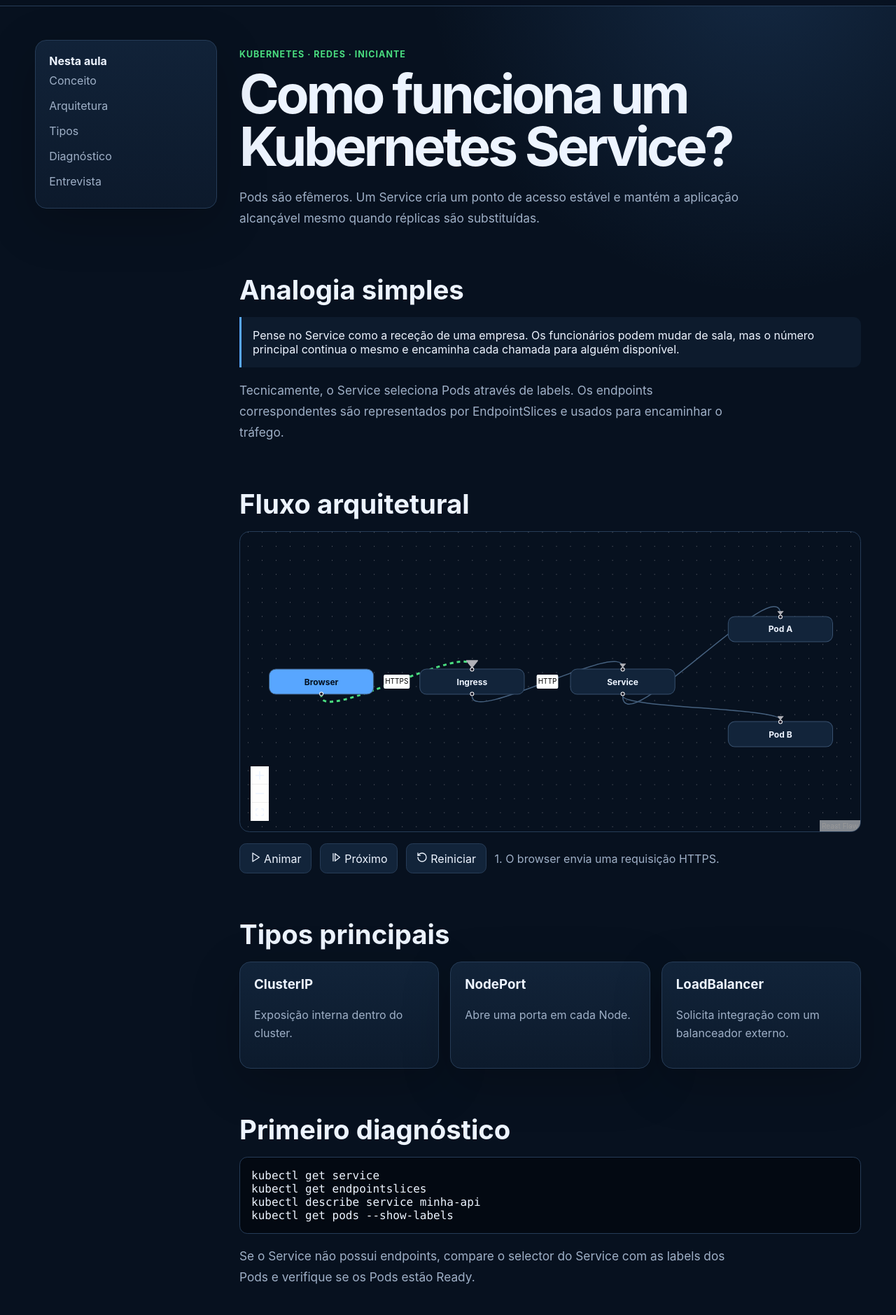
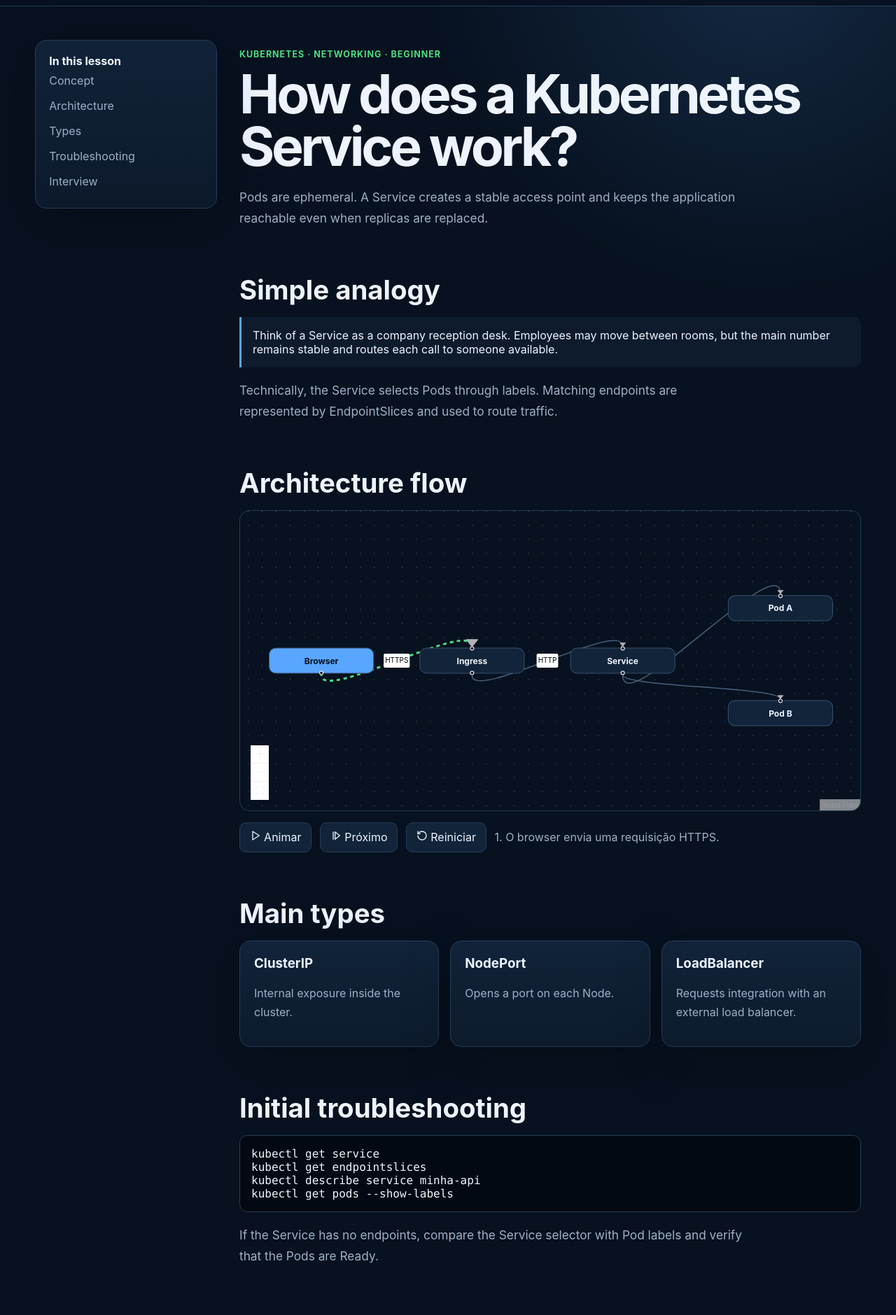
Before and after one commit to josecarlosjr/it_wiki, a Next.js app: page /aprender/kubernetes-service in a window 1280 px wide. Shown: the part 60-1939 px from the top of the page at 70% size. Built offline with nearby package versions, Linux system fonts and the light colour scheme.

Commit message:
feat: make Kubernetes Service lesson bilingual

```diff
--- a/app/aprender/kubernetes-service/page.tsx
+++ b/app/aprender/kubernetes-service/page.tsx
@@ -1,73 +1,57 @@
+'use client';
+
 import Link from "next/link";
 import { ArchitecturePlayer } from "@/components/architecture-player";
-
-export const metadata = { title: "Kubernetes Service" };
+import { useLanguage } from "@/components/language-provider";
 
 export default function KubernetesServiceLesson() {
+  const { t } = useLanguage();
   return (
     <main className="main lesson-layout">
       <aside className="sidebar panel">
-        <strong>Nesta aula</strong>
-        <a href="#conceito">Conceito</a>
-        <a href="#arquitetura">Arquitetura</a>
-        <a href="#tipos">Tipos</a>
-        <a href="#diagnostico">Diagnóstico</a>
-        <a href="#entrevista">Entrevista</a>
+        <strong>{t('Nesta aula', 'In this lesson')}</strong>
+        <a href="#conceito">{t('Conceito', 'Concept')}</a>
+        <a href="#arquitetura">{t('Arquitetura', 'Architecture')}</a>
+        <a href="#tipos">{t('Tipos', 'Types')}</a>
+        <a href="#diagnostico">{t('Diagnóstico', 'Troubleshooting')}</a>
+        <a href="#entrevista">{t('Entrevista', 'Interview')}</a>
       </aside>
 
       <article className="article">
-        <p className="eyebrow">Kubernetes · Redes · Iniciante</p>
-        <h1>Como funciona um Kubernetes Service?</h1>
-        <p className="lead">
-          Pods são efêmeros. Um Service cria um ponto de acesso estável e mantém a aplicação
-          alcançável mesmo quando réplicas são substituídas.
-        </p>
+        <p className="eyebrow">Kubernetes · {t('Redes · Iniciante', 'Networking · Beginner')}</p>
+        <h1>{t('Como funciona um Kubernetes Service?', 'How does a Kubernetes Service work?')}</h1>
+        <p className="lead">{t('Pods são efêmeros. Um Service cria um ponto de acesso estável e mantém a aplicação alcançável mesmo quando réplicas são substituídas.', 'Pods are ephemeral. A Service creates a stable access point and keeps the application reachable even when replicas are replaced.')}</p>
 
         <section className="section" id="conceito">
-          <h2>Analogia simples</h2>
-          <div className="callout">
-            Pense no Service como a receção de uma empresa. Os funcionários podem mudar de sala,
-            mas o número principal continua o mesmo e encaminha cada chamada para alguém disponível.
-          </div>
-          <p className="lead">
-            Tecnicamente, o Service seleciona Pods através de labels. Os endpoints correspondentes
-            são representados por EndpointSlices e usados para encaminhar o tráfego.
-          </p>
+          <h2>{t('Analogia simples', 'Simple analogy')}</h2>
+          <div className="callout">{t('Pense no Service como a receção de uma empresa. Os funcionários podem mudar de sala, mas o número principal continua o mesmo e encaminha cada chamada para alguém disponível.', 'Think of a Service as a company reception desk. Employees may move between rooms, but the main number remains stable and routes each call to someone available.')}</div>
+          <p className="lead">{t('Tecnicamente, o Service seleciona Pods através de labels. Os endpoints correspondentes são representados por EndpointSlices e usados para encaminhar o tráfego.', 'Technically, the Service selects Pods through labels. Matching endpoints are represented by EndpointSlices and used to route traffic.')}</p>
         </section>
 
-        <section className="section" id="arquitetura">
-          <h2>Fluxo arquitetural</h2>
-          <ArchitecturePlayer />
-        </section>
+        <section className="section" id="arquitetura"><h2>{t('Fluxo arquitetural', 'Architecture flow')}</h2><ArchitecturePlayer /></section>
 
         <section className="section" id="tipos">
-          <h2>Tipos principais</h2>
+          <h2>{t('Tipos principais', 'Main types')}</h2>
           <div className="grid">
-            <div className="card"><h3>ClusterIP</h3><p>Exposição interna dentro do cluster.</p></div>
-            <div className="card"><h3>NodePort</h3><p>Abre uma porta em cada Node.</p></div>
-            <div className="card"><h3>LoadBalancer</h3><p>Solicita integração com um balanceador externo.</p></div>
+            <div className="card"><h3>ClusterIP</h3><p>{t('Exposição interna dentro do cluster.', 'Internal exposure inside the cluster.')}</p></div>
+            <div className="card"><h3>NodePort</h3><p>{t('Abre uma porta em cada Node.', 'Opens a port on each Node.')}</p></div>
+            <div className="card"><h3>LoadBalancer</h3><p>{t('Solicita integração com um balanceador externo.', 'Requests integration with an external load balancer.')}</p></div>
           </div>
         </section>
 
         <section className="section" id="diagnostico">
-          <h2>Primeiro diagnóstico</h2>
+          <h2>{t('Primeiro diagnóstico', 'Initial troubleshooting')}</h2>
           <pre className="codeblock"><code>{`kubectl get service
 kubectl get endpointslices
 kubectl describe service minha-api
 kubectl get pods --show-labels`}</code></pre>
-          <p className="lead">
-            Se o Service não possui endpoints, compare o selector do Service com as labels dos Pods
-            e verifique se os Pods estão Ready.
-          </p>
+          <p className="lead">{t('Se o Service não possui endpoints, compare o selector do Service com as labels dos Pods e verifique se os Pods estão Ready.', 'If the Service has no endpoints, compare the Service selector with Pod labels and verify that the Pods are Ready.')}</p>
         </section>
 
         <section className="section" id="entrevista">
-          <h2>Resposta de entrevista</h2>
-          <div className="callout">
-            Um Service fornece identidade de rede estável para um conjunto dinâmico de Pods.
-            Ele seleciona os backends por labels e encaminha conexões para endpoints disponíveis.
-          </div>
-          <Link className="button" href="/entrevistas/">Praticar outras perguntas</Link>
+          <h2>{t('Resposta de entrevista', 'Interview answer')}</h2>
+          <div className="callout">{t('Um Service fornece identidade de rede estável para um conjunto dinâmico de Pods. Ele seleciona os backends por labels e encaminha conexões para endpoints disponíveis.', 'A Service provides stable network identity for a dynamic set of Pods. It selects backends by labels and routes connections to available endpoints.')}</div>
+          <Link className="button" href="/entrevistas/">{t('Praticar outras perguntas', 'Practice other questions')}</Link>
         </section>
       </article>
     </main>
```
